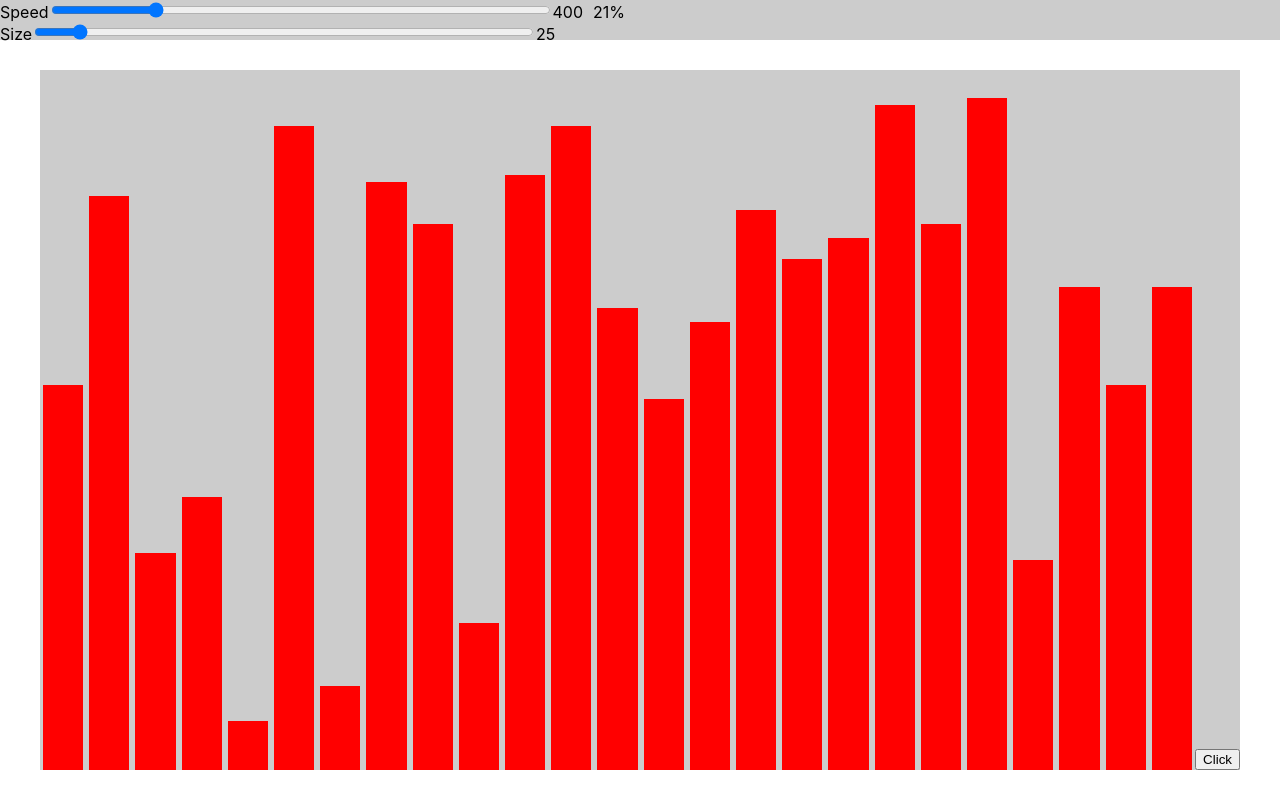
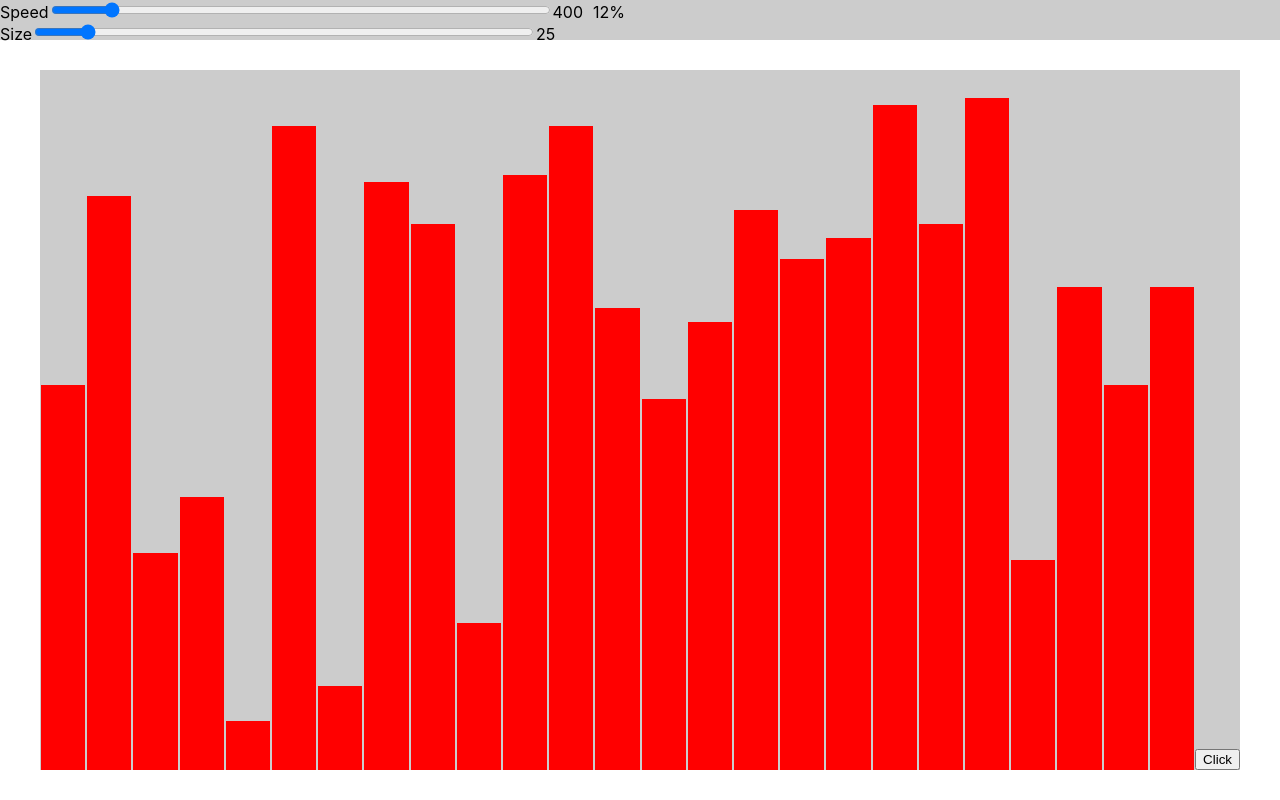
Before and after one commit to alsersan/sorting-visualizer, a React (Create React App) app: page / in a window 1280 px wide. Built offline with nearby package versions, Linux system fonts and the light colour scheme.

Commit message:
adjusted range of size and speed sliders

```diff
--- a/src/components/Bar.js
+++ b/src/components/Bar.js
@@ -3,7 +3,7 @@ import styled from "styled-components";
 
 const StyledBar = styled.div`
   background-color: red;
-  margin: 0 3px;
+  margin: 0 1px;
   flex-grow: 1;
   display: flex;
   justify-content: center;
--- a/src/components/BarChart.js
+++ b/src/components/BarChart.js
@@ -18,7 +18,7 @@ const BarChart = ({ speed, array }) => {
       {array.map((number, index) => (
         <Bar number={number} key={index} className="bar" />
       ))}
-      <button onClick={() => bubbleSort(array, speed)}>Click</button>
+      <button onClick={() => selectionSort(array, speed)}>Click</button>
     </Container>
   );
 };
--- a/src/components/Header.js
+++ b/src/components/Header.js
@@ -8,8 +8,9 @@ const StyledHeader = styled.header`
 
 const Header = ({ speed, setSpeed, size, setSize }) => {
   const speedPercentage = (min, max) => {
-    const input = 500 - speed;
-    return ((input - min) * 100) / (max - min);
+    // 450 - speed to get the correct position of the slider
+    const input = 450 - speed;
+    return Math.round((((input - min) * 100) / (max - min)) * 10) / 10;
   };
   return (
     <StyledHeader>
@@ -18,18 +19,18 @@ const Header = ({ speed, setSpeed, size, setSize }) => {
         <input
           style={{ width: "500px", cursor: "pointer", display: "inline-block" }}
           type="range"
-          max="495"
+          max="449"
           min="0"
-          // 500 - speed to get the correct position of the slider
-          value={500 - speed}
-          // 1% step
-          step="5"
-          onChange={(e) => setSpeed(500 - e.target.value)}
+          // 450 - speed to get the correct position of the slider
+          value={450 - speed}
+          step="1"
+          // 450 - value to set the real speed (in ms)
+          onChange={(e) => setSpeed(450 - e.target.value)}
         />
         <div style={{ display: "inline-block" }}>{speed}</div>
-        {/* the min value must be 1/100 (of the total range) smaller, so that the min value is 1% and not 0% */}
+        {/* the min value was adjusted so that it's percentage is exactly 1% */}
         <div style={{ display: "inline-block", marginLeft: "10px" }}>
-          {speedPercentage(-5, 495)}%
+          {speedPercentage(-4.5, 449)}%
         </div>
       </div>
       <div>
@@ -37,8 +38,8 @@ const Header = ({ speed, setSpeed, size, setSize }) => {
         <input
           style={{ width: "500px", cursor: "pointer", display: "inline-block" }}
           type="range"
-          max="200"
-          min="10"
+          max="150"
+          min="12"
           value={size}
           step="1"
           onChange={(e) => {
```
